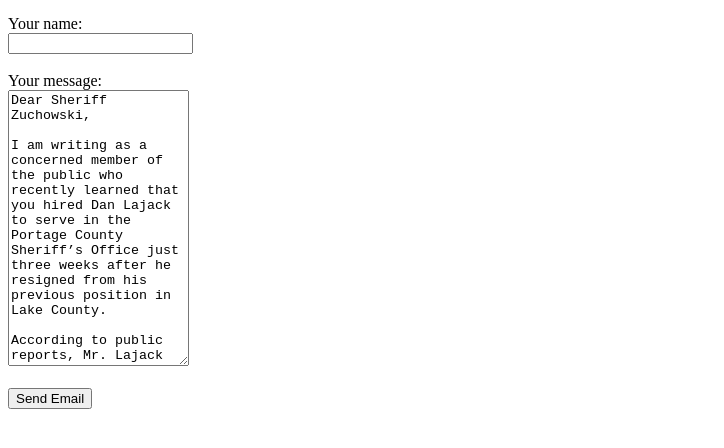
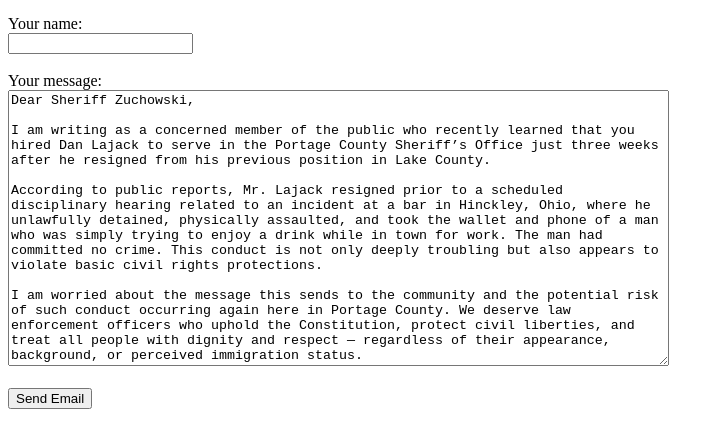
Before and after one commit to maxswartout/PortageCounty, a plain HTML site: page docs/index.html in a window 1280 px wide. Shown: the part 122-570 px from the top of the page, without its empty margins (0-724 px from the left). Drawn offline with Linux system fonts and the light colour scheme.

Commit message:
Update index.html

```diff
--- a/docs/index.html
+++ b/docs/index.html
@@ -16,7 +16,7 @@
     </label><br><br>
 
     <label>Your message:<br>
-      <textarea name="message" rows="18">Dear Sheriff Zuchowski,
+      <textarea name="message" rows="18" cols="80">Dear Sheriff Zuchowski,
 
 I am writing as a concerned member of the public who recently learned that you hired Dan Lajack to serve in the Portage County Sheriff’s Office just three weeks after he resigned from his previous position in Lake County.
 
```
